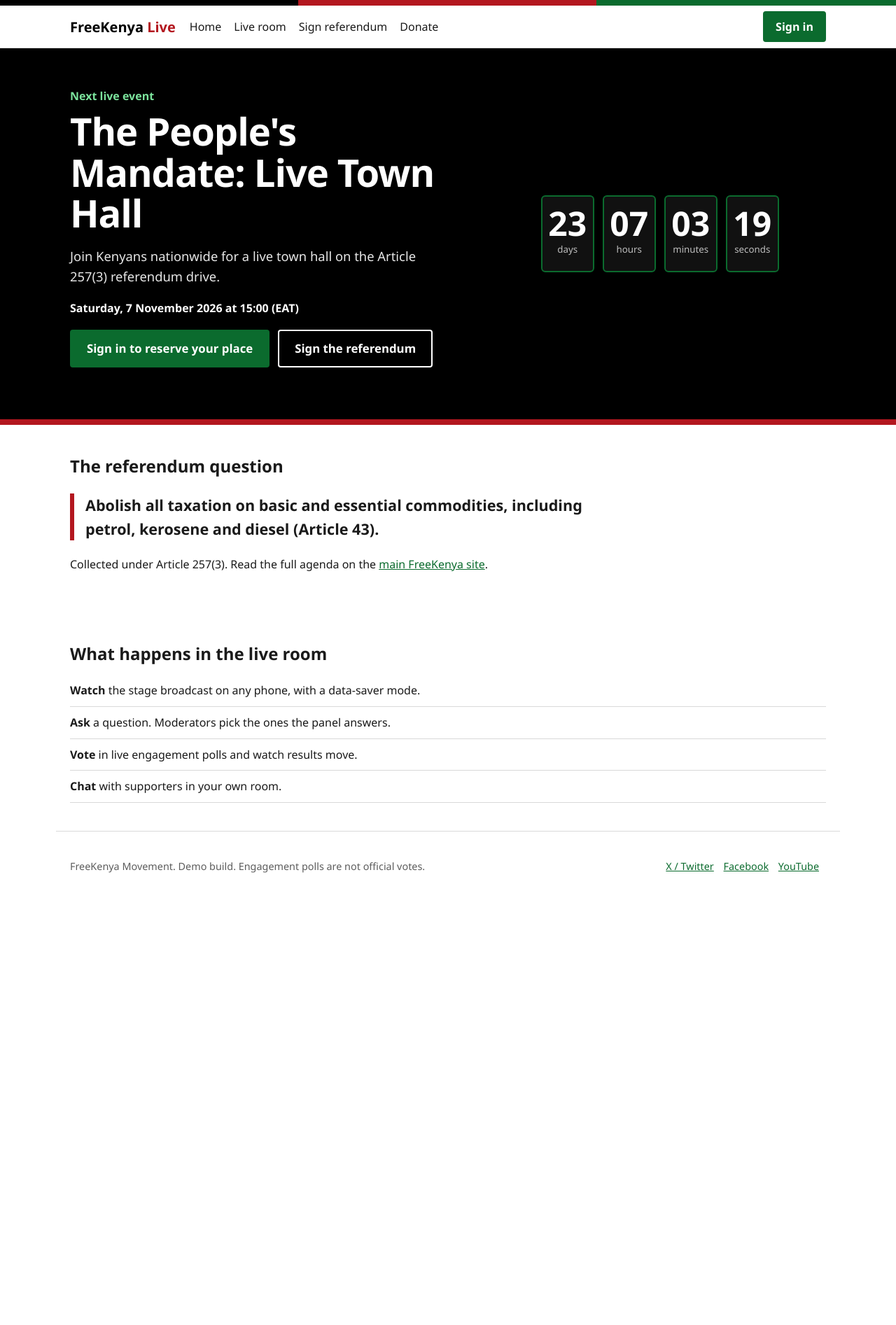
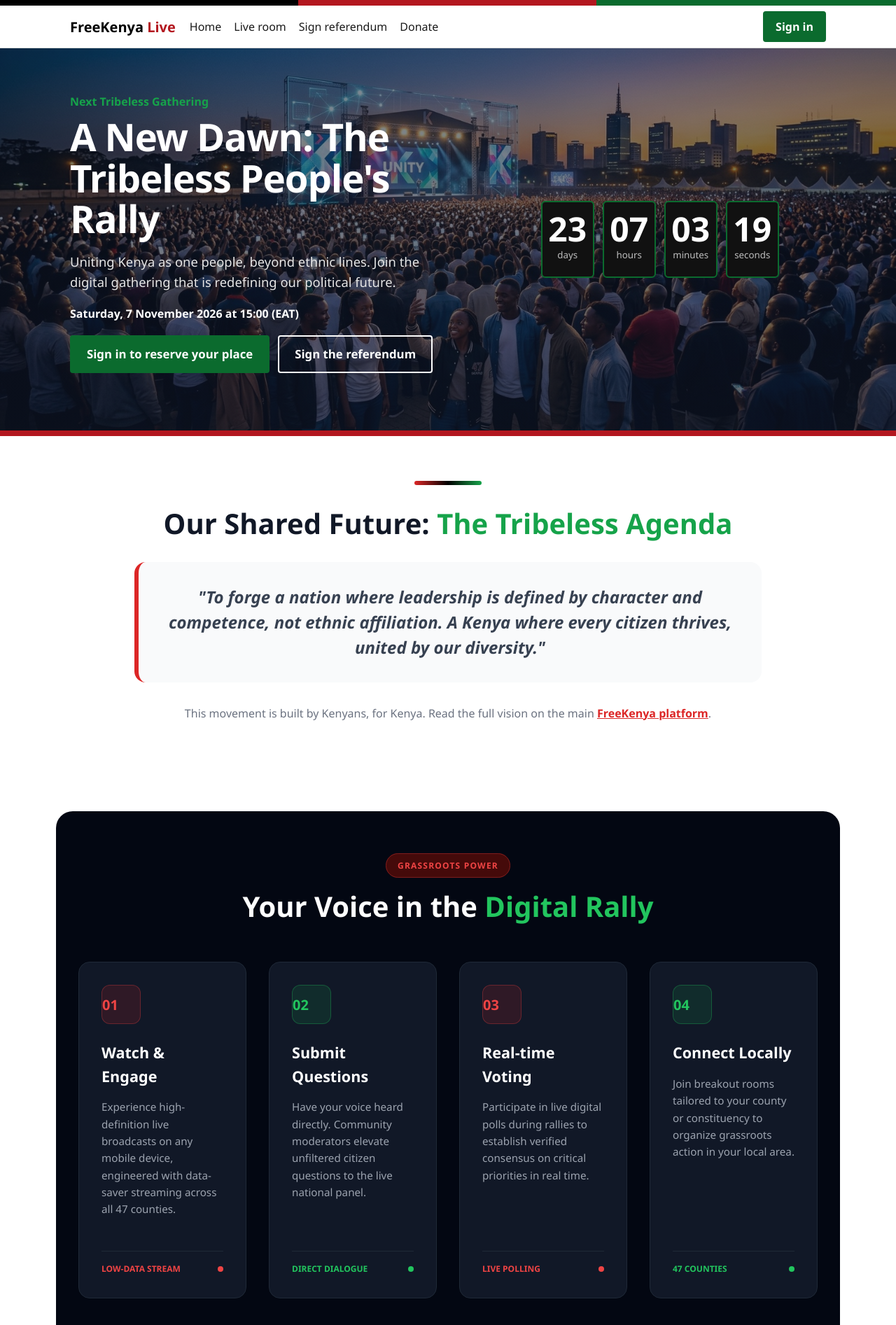
Before and after one commit to mashadesignworld/freekenyalive, a Next.js app: page / in a window 1280 px wide. Shown: the top 1893 px of the page at 70% size. Before the commit the page ends 1287 px from the top, so only its background shows below. Built offline with nearby package versions, Linux system fonts and the light colour scheme; no server answers; the database is empty.

Commit message:
Hero Bg Image

```diff
--- a/src/app/page.tsx
+++ b/src/app/page.tsx
@@ -9,9 +9,13 @@ import type { LiveEvent } from '@/lib/supabase';
 export const revalidate = 30;
 
 const FALLBACK: LiveEvent = {
-  id: '', title: "The People's Mandate: Live Town Hall",
-  description: 'Join Kenyans nationwide for a live town hall on the Article 257(3) referendum drive.',
-  starts_at: '2026-11-07T15:00:00+03:00', youtube_id: null, status: 'scheduled', chat_rooms: 3,
+  id: '',
+  title: "A New Dawn: The Tribeless People's Rally",
+  description: 'Uniting Kenya as one people, beyond ethnic lines. Join the digital gathering that is redefining our political future.',
+  starts_at: '2026-11-07T15:00:00+03:00',
+  youtube_id: null,
+  status: 'scheduled',
+  chat_rooms: 3,
 };
 
 async function getData(): Promise<{ ev: LiveEvent; count: number }> {
@@ -33,12 +37,28 @@ export default async function Home() {
     dateStyle: 'full', timeStyle: 'short', timeZone: 'Africa/Nairobi',
   }).format(new Date(ev.starts_at));
 
+  // Ensure your background image is stored in: public/images/tribeless-rally-background.jpg
+  const bgImageUrl = "/images/tribeless-rally-background.jpg";
+
   return (
     <>
-      <section className="hero">
-        <div className="wrap hero-grid">
+      {/* HERO SECTION WITH BACKGROUND IMAGE */}
+      <section
+        className="hero"
+        style={{
+          position: 'relative',
+          backgroundImage: `linear-gradient(rgba(15, 23, 42, 0.5), rgba(15, 23, 42, 0.65)), url('${bgImageUrl}')`,
+          backgroundSize: 'cover',
+          backgroundPosition: 'center',
+          color: '#ffffff',
+          padding: '4rem 0',
+        }}
+      >
+        <div className="wrap hero-grid" style={{ position: 'relative', zIndex: 10 }}>
           <div>
-            <p className="kicker">{ev.status === 'live' ? 'Live now' : 'Next live event'}</p>
+            <p className="kicker" style={{ color: '#16a34a', fontWeight: 700 }}>
+              {ev.status === 'live' ? '⚡️ Live now' : 'Next Tribeless Gathering'}
+            </p>
             <h1>{ev.title}</h1>
             <p className="lede">{ev.description}</p>
             <p className="when">{when} (EAT)</p>
@@ -51,27 +71,128 @@ export default async function Home() {
             {count > 0 && <p className="count"><b>{count.toLocaleString()}</b> Kenyans have registered</p>}
           </div>
           <div className="hero-clock">
+            {/* Counter component remains completely untouched */}
             <Countdown to={ev.starts_at} />
           </div>
         </div>
       </section>
 
-      <section className="wrap section">
-        <h2>The referendum question</h2>
-        <p className="question">
-          Abolish all taxation on basic and essential commodities, including petrol, kerosene and diesel (Article 43).
+      {/* SECOND SECTION: TRIBELESS AGENDA */}
+      <section className="wrap section" style={{ padding: '4rem 0', textAlign: 'center' }}>
+        <div style={{ width: '96px', height: '6px', margin: '0 auto 1.5rem auto', borderRadius: '9999px', background: 'linear-gradient(to right, #dc2626, #000000, #16a34a)' }} />
+
+        <h2 style={{ fontSize: '2.5rem', fontWeight: 800, marginBottom: '1.5rem', color: '#111827' }}>
+          Our Shared Future: <span style={{ color: '#16a34a' }}>The Tribeless Agenda</span>
+        </h2>
+
+        <p className="question" style={{ fontSize: '1.5rem', lineHeight: 1.5, color: '#374151', maxWidth: '56rem', margin: '0 auto 2rem auto', fontStyle: 'italic', backgroundColor: '#f9fafb', padding: '2rem', borderRadius: '1rem', borderLeft: '6px solid #dc2626' }}>
+          "To forge a nation where leadership is defined by character and competence, not ethnic affiliation. A Kenya where every citizen thrives, united by our diversity."
         </p>
-        <p>Collected under Article 257(3). Read the full agenda on the <a href="https://freekenya.co.ke" target="_blank" rel="noreferrer">main FreeKenya site</a>.</p>
+
+        <p style={{ color: '#6b7280', fontWeight: 500 }}>
+          This movement is built by Kenyans, for Kenya. Read the full vision on the main{' '}
+          <a
+            href="https://freekenya.co.ke"
+            target="_blank"
+            rel="noreferrer"
+            style={{ color: '#dc2626', fontWeight: 600, textDecoration: 'underline' }}
+          >
+            FreeKenya platform
+          </a>.
+        </p>
       </section>
 
-      <section className="wrap section">
-        <h2>What happens in the live room</h2>
-        <ul className="plain">
-          <li><b>Watch</b> the stage broadcast on any phone, with a data-saver mode.</li>
-          <li><b>Ask</b> a question. Moderators pick the ones the panel answers.</li>
-          <li><b>Vote</b> in live engagement polls and watch results move.</li>
-          <li><b>Chat</b> with supporters in your own room.</li>
-        </ul>
+      {/* THIRD SECTION: WORLD-CLASS VERTICAL CARDS */}
+      <section className="wrap section" style={{ padding: '4rem 2rem', backgroundColor: '#030712', color: '#ffffff', borderRadius: '1.5rem', margin: '3rem auto' }}>
+        <div style={{ textAlign: 'center', marginBottom: '3rem' }}>
+          <span style={{ fontSize: '0.75rem', textTransform: 'uppercase', fontWeight: 800, letterSpacing: '0.1em', color: '#ef4444', backgroundColor: '#450a0a', padding: '0.5rem 1rem', borderRadius: '9999px', border: '1px solid #7f1d1d' }}>
+            Grassroots Power
+          </span>
+          <h2 style={{ fontSize: '2.5rem', fontWeight: 800, marginTop: '1rem', color: '#ffffff' }}>
+            Your Voice in the <span style={{ color: '#22c55e' }}>Digital Rally</span>
+          </h2>
+        </div>
+
+        {/* CSS GRID FORCING 4 DISTINCT VERTICAL CARDS */}
+        <div style={{ display: 'grid', gridTemplateColumns: 'repeat(auto-fit, minmax(240px, 1fr))', gap: '2rem' }}>
+
+          {/* Vertical Card 1 */}
+          <div style={{ display: 'flex', flexDirection: 'column', justifyContent: 'space-between', backgroundColor: '#111827', padding: '2rem', borderRadius: '1rem', border: '1px solid #1f2937', minHeight: '340px' }}>
+            <div>
+              <div style={{ width: '3.5rem', height: '3.5rem', marginBottom: '1.5rem', borderRadius: '0.75rem', backgroundColor: 'rgba(220, 38, 38, 0.15)', color: '#ef4444', border: '1px solid rgba(239, 68, 68, 0.3)', display: 'flex', alignItems: 'center', justifyCenter: 'center', fontWeight: 900, fontSize: '1.25rem' }}>
+                01
+              </div>
+              <h3 style={{ fontSize: '1.35rem', fontWeight: 700, marginBottom: '0.75rem', color: '#ffffff' }}>
+                Watch & Engage
+              </h3>
+              <p style={{ color: '#9ca3af', fontSize: '0.95rem', lineHeight: 1.6 }}>
+                Experience high-definition live broadcasts on any mobile device, engineered with data-saver streaming across all 47 counties.
+              </p>
+            </div>
+            <div style={{ marginTop: '2rem', paddingTop: '1rem', borderTop: '1px solid #1f2937', display: 'flex', alignItems: 'center', justifyContent: 'space-between' }}>
+              <span style={{ fontSize: '0.75rem', textTransform: 'uppercase', fontWeight: 600, color: '#ef4444' }}>Low-Data Stream</span>
+              <div style={{ width: '0.5rem', height: '0.5rem', borderRadius: '9999px', backgroundColor: '#ef4444' }} />
+            </div>
+          </div>
+
+          {/* Vertical Card 2 */}
+          <div style={{ display: 'flex', flexDirection: 'column', justifyContent: 'space-between', backgroundColor: '#111827', padding: '2rem', borderRadius: '1rem', border: '1px solid #1f2937', minHeight: '340px' }}>
+            <div>
+              <div style={{ width: '3.5rem', height: '3.5rem', marginBottom: '1.5rem', borderRadius: '0.75rem', backgroundColor: 'rgba(22, 163, 74, 0.15)', color: '#22c55e', border: '1px solid rgba(34, 197, 94, 0.3)', display: 'flex', alignItems: 'center', justifyCenter: 'center', fontWeight: 900, fontSize: '1.25rem' }}>
+                02
+              </div>
+              <h3 style={{ fontSize: '1.35rem', fontWeight: 700, marginBottom: '0.75rem', color: '#ffffff' }}>
+                Submit Questions
+              </h3>
+              <p style={{ color: '#9ca3af', fontSize: '0.95rem', lineHeight: 1.6 }}>
+                Have your voice heard directly. Community moderators elevate unfiltered citizen questions to the live national panel.
+              </p>
+            </div>
+            <div style={{ marginTop: '2rem', paddingTop: '1rem', borderTop: '1px solid #1f2937', display: 'flex', alignItems: 'center', justifyContent: 'space-between' }}>
+              <span style={{ fontSize: '0.75rem', textTransform: 'uppercase', fontWeight: 600, color: '#22c55e' }}>Direct Dialogue</span>
+              <div style={{ width: '0.5rem', height: '0.5rem', borderRadius: '9999px', backgroundColor: '#22c55e' }} />
+            </div>
+          </div>
+
+          {/* Vertical Card 3 */}
+          <div style={{ display: 'flex', flexDirection: 'column', justifyContent: 'space-between', backgroundColor: '#111827', padding: '2rem', borderRadius: '1rem', border: '1px solid #1f2937', minHeight: '340px' }}>
+            <div>
+              <div style={{ width: '3.5rem', height: '3.5rem', marginBottom: '1.5rem', borderRadius: '0.75rem', backgroundColor: 'rgba(220, 38, 38, 0.15)', color: '#ef4444', border: '1px solid rgba(239, 68, 68, 0.3)', display: 'flex', alignItems: 'center', justifyCenter: 'center', fontWeight: 900, fontSize: '1.25rem' }}>
+                03
+              </div>
+              <h3 style={{ fontSize: '1.35rem', fontWeight: 700, marginBottom: '0.75rem', color: '#ffffff' }}>
+                Real-time Voting
+              </h3>
+              <p style={{ color: '#9ca3af', fontSize: '0.95rem', lineHeight: 1.6 }}>
+                Participate in live digital polls during rallies to establish verified consensus on critical priorities in real time.
+              </p>
+            </div>
+            <div style={{ marginTop: '2rem', paddingTop: '1rem', borderTop: '1px solid #1f2937', display: 'flex', alignItems: 'center', justifyContent: 'space-between' }}>
+              <span style={{ fontSize: '0.75rem', textTransform: 'uppercase', fontWeight: 600, color: '#ef4444' }}>Live Polling</span>
+              <div style={{ width: '0.5rem', height: '0.5rem', borderRadius: '9999px', backgroundColor: '#ef4444' }} />
+            </div>
+          </div>
+
+          {/* Vertical Card 4 */}
+          <div style={{ display: 'flex', flexDirection: 'column', justifyContent: 'space-between', backgroundColor: '#111827', padding: '2rem', borderRadius: '1rem', border: '1px solid #1f2937', minHeight: '340px' }}>
+            <div>
+              <div style={{ width: '3.5rem', height: '3.5rem', marginBottom: '1.5rem', borderRadius: '0.75rem', backgroundColor: 'rgba(22, 163, 74, 0.15)', color: '#22c55e', border: '1px solid rgba(34, 197, 94, 0.3)', display: 'flex', alignItems: 'center', justifyCenter: 'center', fontWeight: 900, fontSize: '1.25rem' }}>
+                04
+              </div>
+              <h3 style={{ fontSize: '1.35rem', fontWeight: 700, marginBottom: '0.75rem', color: '#ffffff' }}>
+                Connect Locally
+              </h3>
+              <p style={{ color: '#9ca3af', fontSize: '0.95rem', lineHeight: 1.6 }}>
+                Join breakout rooms tailored to your county or constituency to organize grassroots action in your local area.
+              </p>
+            </div>
+            <div style={{ marginTop: '2rem', paddingTop: '1rem', borderTop: '1px solid #1f2937', display: 'flex', alignItems: 'center', justifyContent: 'space-between' }}>
+              <span style={{ fontSize: '0.75rem', textTransform: 'uppercase', fontWeight: 600, color: '#22c55e' }}>47 Counties</span>
+              <div style={{ width: '0.5rem', height: '0.5rem', borderRadius: '9999px', backgroundColor: '#22c55e' }} />
+            </div>
+          </div>
+
+        </div>
       </section>
     </>
   );
```
Also changed, not shown: public/images/tribeless-rally-background.jpg (added).
